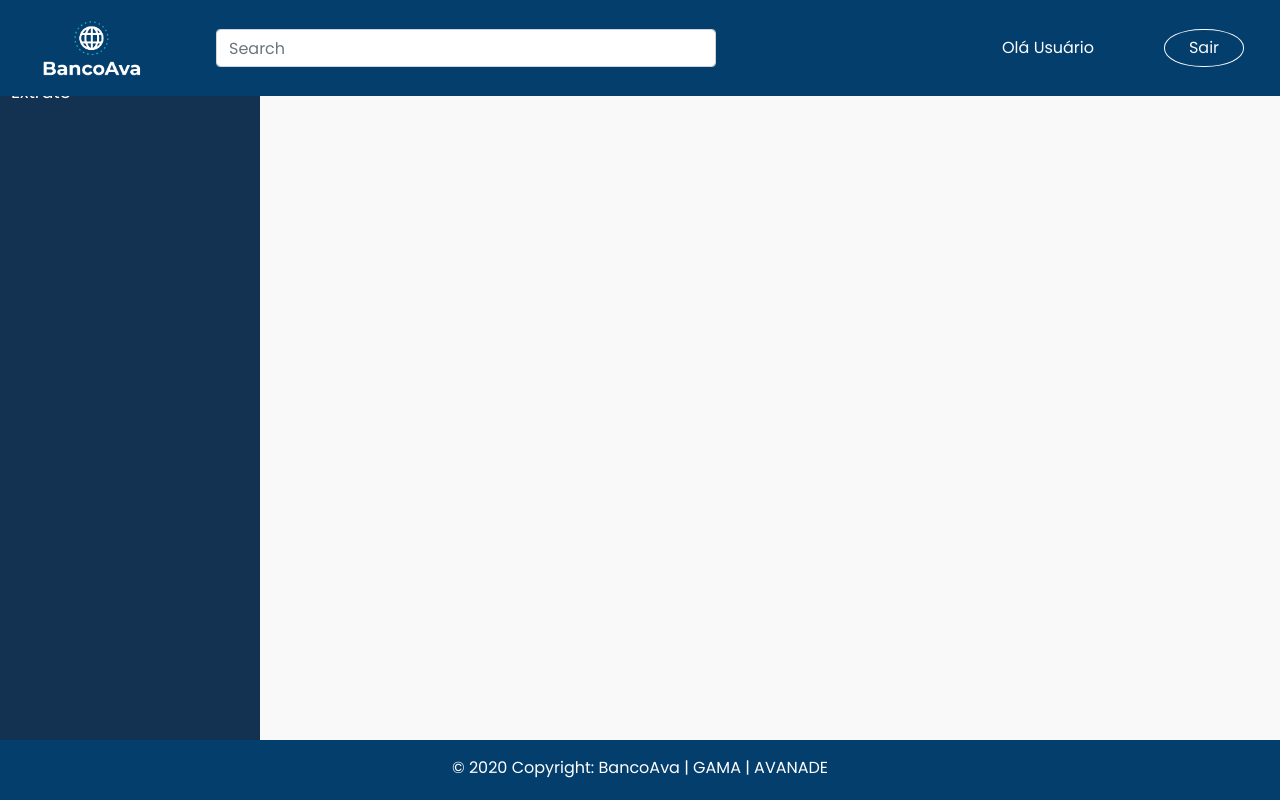
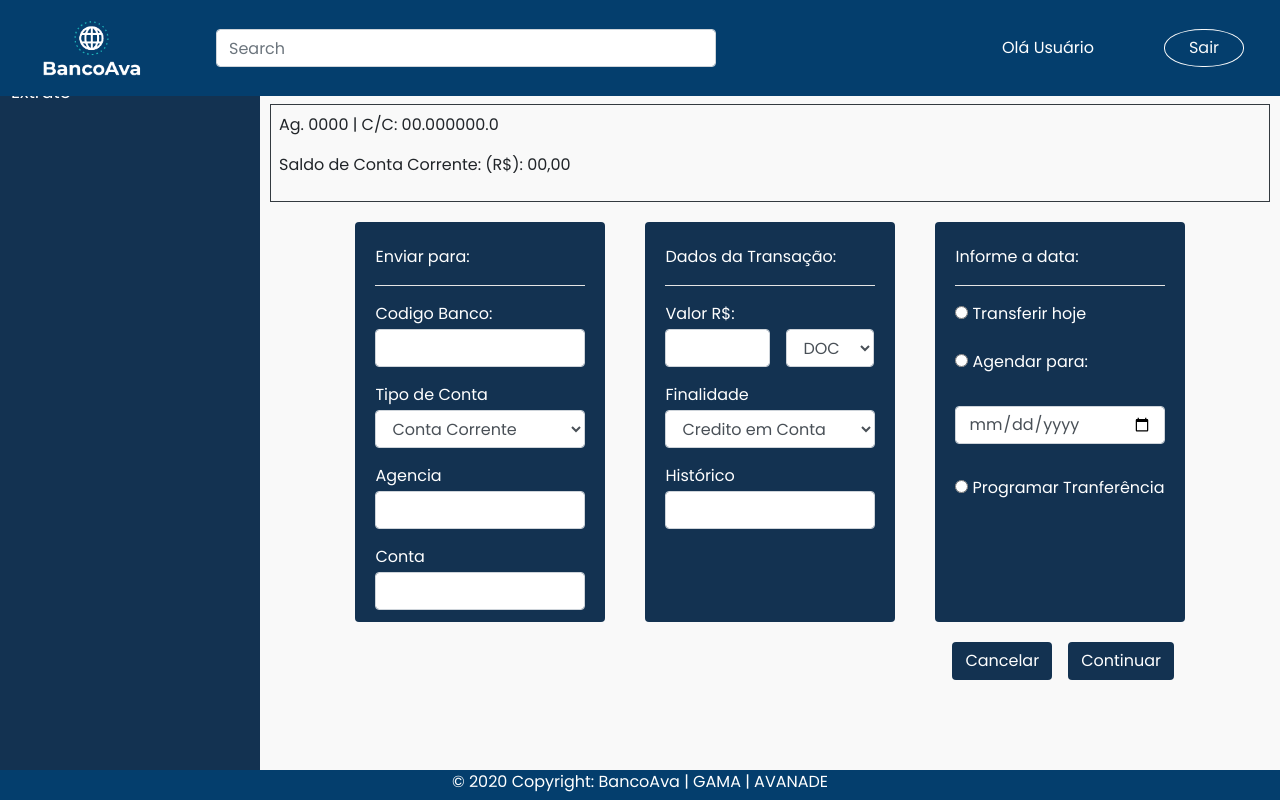
Before and after one commit to grayceferreira/bancoava, an Angular app: page /transfers in a window 1280 px wide. Built offline with nearby package versions, Linux system fonts and the light colour scheme.

Commit message:
ajustado campos de transferencia

```diff
--- a/src/app/components/shared/footer/footer.component.html
+++ b/src/app/components/shared/footer/footer.component.html
@@ -1,7 +1,7 @@
 <footer class="page-footer font-small blueAva">
 
   <!-- Copyright -->
-  <div class="footer-copyright text-center py-3 whiteAva">© 2020 Copyright: BancoAva  |  GAMA  |  AVANADE
+  <div class="footer-copyright text-center whiteAva">© 2020 Copyright: BancoAva  |  GAMA  |  AVANADE
   </div>
   <!-- Copyright -->
 
--- a/src/app/components/shared/footer/footer.component.scss
+++ b/src/app/components/shared/footer/footer.component.scss
@@ -2,7 +2,7 @@ footer {
   position:fixed;
   left:0px;
   bottom:0px;
-  height:60px;
+  height:30px;
   width:100%;
   background:#999;
 }
--- a/src/app/components/shared/header/header.component.html
+++ b/src/app/components/shared/header/header.component.html
@@ -1,4 +1,4 @@
-<nav class="navbar fixed-top navbar-expand-lg navbar-dark pink scrolling-navbar blueAva">
+<nav class="navbar fixed-top navbar-expand-lg navbar-dark pink blueAva">
     <img src="../../../../assets/images/logo2.png" class="imgLogo" alt="BancoAva">
     <button class="navbar-toggler" type="button" data-toggle="collapse" data-target="#navbarSupportedContent" aria-controls="navbarSupportedContent" aria-expanded="false" aria-label="Toggle navigation">
         <span class="navbar-toggler-icon"></span>
--- a/src/app/components/shared/header/header.component.scss
+++ b/src/app/components/shared/header/header.component.scss
@@ -1,3 +1,8 @@
+:host {
+  margin-bottom: 96px;
+  display: block;
+}
+
 ul {
   height:80px;
   align-items: center;
--- a/src/app/pages/transfers/transfers.component.html
+++ b/src/app/pages/transfers/transfers.component.html
@@ -1,3 +1,123 @@
 <app-header></app-header>
-<p>transfers works!</p>
+<div class="transf">
+  <div class="p-2 mt-2 border border-dark">
+    <p>Ag. 0000 | C/C: 00.000000.0</p>
+    <p>Saldo de Conta Corrente: (R$): 00,00</p>
+  </div>
+  <div class="divTransf">
+    <form class="formTransf">
+      <ul>
+        <div>
+          <li>
+            <span>Enviar para: </span>
+            <hr>
+          </li>
+          <li class="form-group">
+            <span for="codBanco">Codigo Banco: </span>
+            <input type="text" class="form-control">
+          </li>
+          <li class="form-group">
+            <span for="tipoConta">Tipo de Conta</span>
+            <select class="form-control">
+              <option>Conta Corrente</option>
+              <option>Conta Poupança</option>
+            </select>
+          </li>
+          <li class="form-group">
+            <span for="agencia">Agencia</span>
+            <input type="text" class="form-control">
+          </li>
+          <li class="form-group">
+            <span for="conta">Conta</span>
+            <input type="text" class="form-control">
+          </li>
+          <!-- <li class="form-group">
+            <span for="tipoConta">Número do CPF/CNPJ</span>
+            <div class="flexItens">
+              <select class="form-control col-md-5">
+                <option>CPF</option>
+                <option>CNPJ</option>
+              </select>
+              <input type="text" class="form-control ml-1 col-md-7">
+          </div>
+          </li>
+          <li class="form-group">
+            <span for="nome">Nome</span>
+            <input type="text" class="form-control">
+          </li> -->
+        </div>
+      </ul>
+    </form>
+    <form class="formTransf">
+      <ul>
+        <div>
+          <li>
+            <span>Dados da Transação: </span>
+            <hr>
+          </li>
+          <li class="form-group">
+              <span for="codBanco">Valor R$: </span>
+              <div class="flexItens">
+                <input type="text" class="form-control col-md-6">
+                <select class="form-control ml-3 col-md-5">
+                  <option>DOC</option>
+                  <option>TED</option>
+                </select>
+              </div>
+          </li>
+          <li class="form-group">
+            <span for="tipoConta">Finalidade</span>
+            <select class="form-control">
+              <option>Credito em Conta</option>
+              <option>Pagamento de Impostos</option>
+              <option>Pagamento de Dividendos</option>
+              <option>Pagamento de Salarios</option>
+              <option>Pagamento de Fornecedores</option>
+              <option>Pagamento de Honorarios</option>
+              <option>Pagamento de alugueis e taxas de condominio</option>
+              <option>Pagamento de duplicatas e titulos</option>
+              <option>Pagamento de mensalidade escolar</option>
+              <option>Pensao alimenticia</option>
+              <option>Outros</option>
+            </select>
+          </li>
+          <li class="form-group">
+            <span for="agencia">Histórico</span>
+            <input type="text" class="form-control">
+          </li>
+        </div>
+      </ul>
+    </form>
+    <form class="formTransf">
+      <ul>
+        <div>
+          <li>
+            <span>Informe a data: </span>
+            <hr>
+          </li>
+          <li class="form-group">
+            <input type="radio">
+            <label class="ml-1"> Transferir hoje </label>
+          </li>
+          <li class="form-group">
+              <input type="radio">
+              <label class="ml-1"> Agendar para: </label>
+              <br><br>
+              <input type="date" class="form-control">
+          </li>
+          <li class="form-group">
+              <input type="radio">
+              <label class="ml-1 mt-3"> Programar Tranferência </label>
+          </li>
+        </div>
+      </ul>
+    </form>
+  </div>
+  <div class="d-flex flex-row-reverse mr-5">
+    <button type="submit" class="btn btnTransf ml-3 mr-5">Continuar</button>
+    <button type="submit" class="btn btnTransf">Cancelar</button>
+  </div>
+</div>
+
+
 <app-footer></app-footer>
--- a/src/app/pages/transfers/transfers.component.scss
+++ b/src/app/pages/transfers/transfers.component.scss
@@ -0,0 +1,72 @@
+.transf {
+  max-width: 1000px;
+  margin: 50px auto;
+
+  display: flex;
+  flex-direction: column;
+}
+
+.divTransf {
+  display: flex;
+  align-self: center;
+  align-items: center;
+  justify-content: space-between;
+
+  button {
+    border: 0;
+    background: #043e6d;
+  }
+
+  strong {
+    color: #FFF;
+    font-size: 24px;
+    margin: 0 15px;
+  }
+}
+
+ul {
+  display: grid;
+  height: 400px;
+  max-width: 250px;
+  grid-gap: 15px;
+  margin: 20px;
+  border-radius: 4px;
+  background: #133251;
+  padding: 20px;
+}
+
+li {
+  list-style-type: none;
+  strong {
+    display: block;
+    color: #7159c1;
+    font-size: 20px;
+    font-weight: normal;
+  }
+
+  span {
+    display: block;
+    margin-top: 3px;
+    color: #FFF;
+    margin-bottom: 3px;;
+  }
+
+}
+
+hr {
+  background-color:white;
+}
+
+.flexItens {
+  display: flex;
+  flex-direction: row;
+}
+
+label {
+  color: #FFF;
+}
+
+.btnTransf {
+  background-color: #133251;
+  color: #FFF;
+}
```
